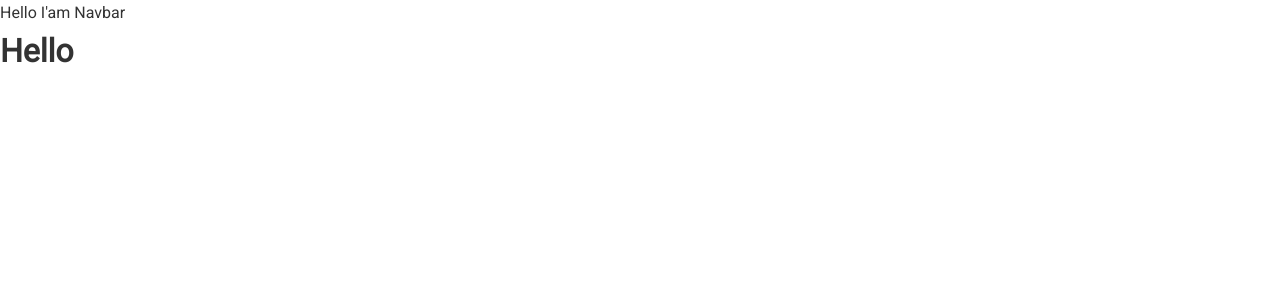
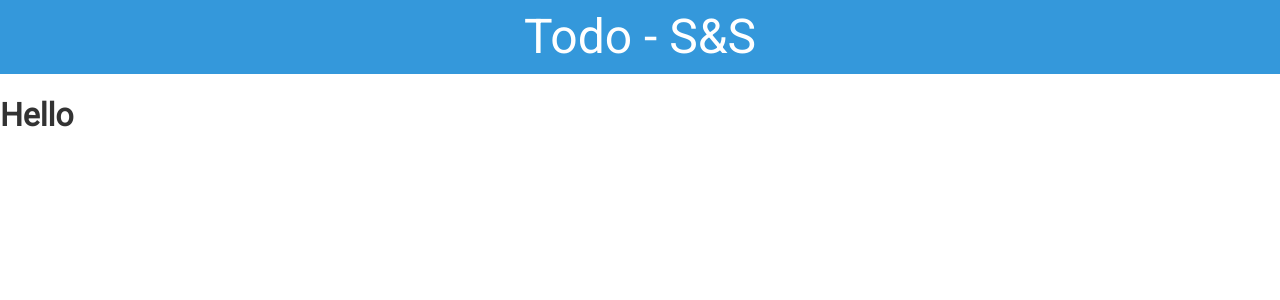
Before and after one commit to vamsikri-hash/TodoLocal, a React (Create React App) app: page / in a window 1280 px wide. Shown: the top 300 px of the page. Built offline with nearby package versions, Linux system fonts and the light colour scheme.

Commit message:
added navbar to main

```diff
--- a/src/components/layout/Navbar.js
+++ b/src/components/layout/Navbar.js
@@ -1,7 +1,11 @@
 import React from "react";
 
 const Navbar = () => {
-  return <div>Hello I'am Navbar</div>;
+  return (
+    <div className="Navbar bg-blue">
+      <div className="large text-center p ">Todo - S&S</div>
+    </div>
+  );
 };
 
 export default Navbar;
```
